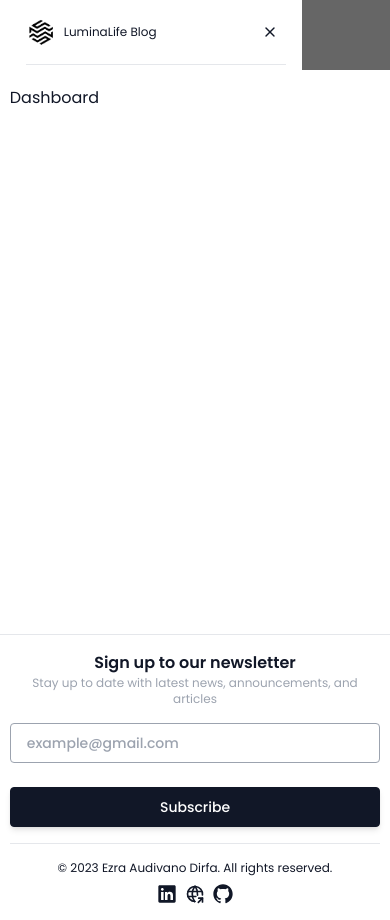
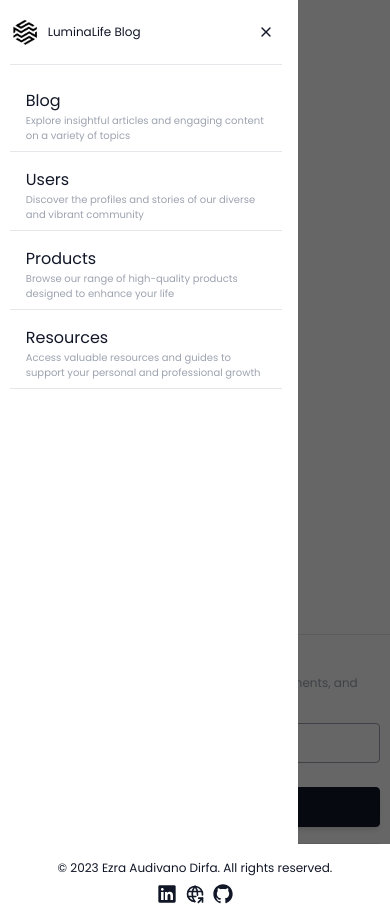
Before and after one commit to ezradio1/blog-app, a Next.js app: page / in a window 390 px wide. Both pictures are taken after a click on the element 17 px from the left and 35 px from the top of the page. Built offline with nearby package versions, Linux system fonts and the light colour scheme.

Commit message:
style: responsive menu on navbar mobile

```diff
--- a/src/components/Navbar/components/MobileMenu/index.tsx
+++ b/src/components/Navbar/components/MobileMenu/index.tsx
@@ -13,7 +13,7 @@ const MobileMenu = (props: MobileMenuProps) => {
   return (
     <div
       className={clsx(
-        "absolute transition-all duration-500 h-full top-0 overflow-hidden w-screen bg-black bg-opacity-60 right-0 left-0",
+        "z-50 absolute transition-all duration-500 h-screen top-0 overflow-hidden w-[calc(100vw+1rem)] bg-black bg-opacity-60 right-0 -left-4",
         {
           "opacity-100": visible,
           "opacity-0 pointer-events-none": !visible,
@@ -40,10 +40,8 @@ const MobileMenu = (props: MobileMenuProps) => {
             <FiX />
           </div>
         </div>
-
         <hr className="my-2" />
-
-        <div className="flex gap-2 flex-col mt-4">
+        <div className="flex gap-2 flex-col mt-4 z-50">
           {MENUS.map((menu, key) => (
             <div
               key={key}
```
